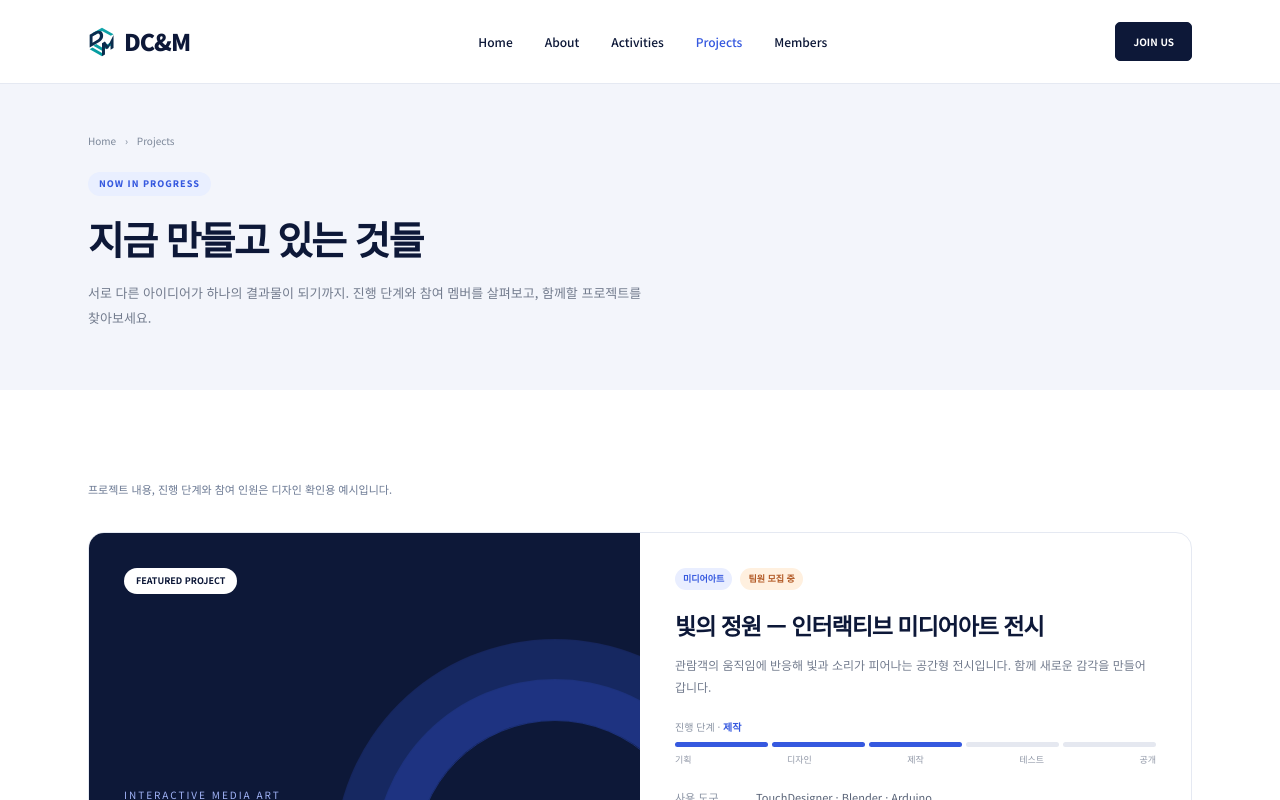
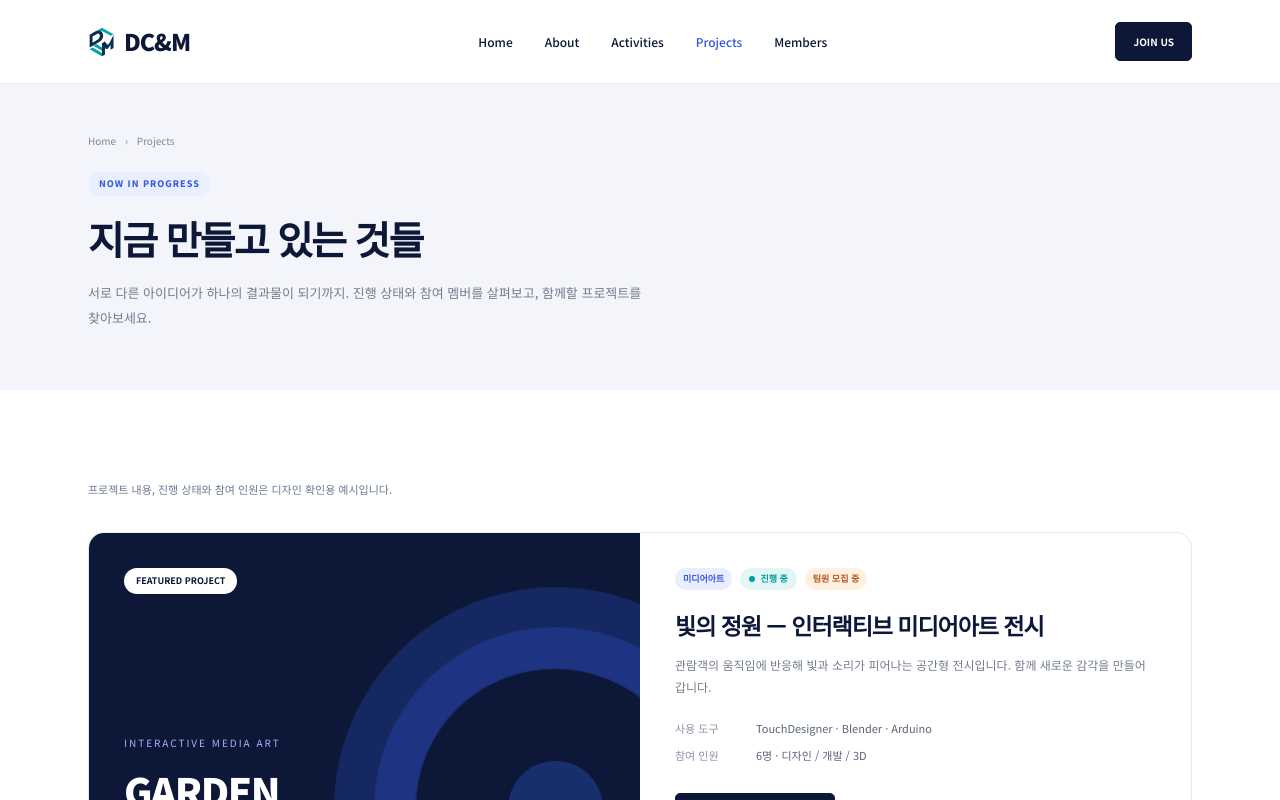
Before and after one commit to DCNM-Hackathon/DCNM, a Next.js app: page /projects in a window 1280 px wide. Shown: the top 800 px of the page. Built offline with nearby package versions, Linux system fonts and the light colour scheme.

Commit message:
feat: 진행바

```diff
--- a/app/globals.css
+++ b/app/globals.css
@@ -992,6 +992,30 @@ footer {
   font-size: 12px;
   line-height: 1.9;
 }
+/* 진행 상태 배지: 진행 중 / 진행 완료 */
+.status-badge {
+  display: inline-flex;
+  align-items: center;
+  gap: 5px;
+  padding: 3px 9px;
+  border-radius: 20px;
+  font-size: 9px;
+  font-weight: 650;
+}
+.status-badge i {
+  width: 6px;
+  height: 6px;
+  border-radius: 50%;
+  background: currentColor;
+}
+.status-badge.ongoing {
+  background: #e3f6f5;
+  color: var(--teal);
+}
+.status-badge.done {
+  background: #eef0f4;
+  color: #6b7486;
+}
 .stage-label {
   display: flex;
   justify-content: space-between;
--- a/app/projects/page.tsx
+++ b/app/projects/page.tsx
@@ -1,8 +1,13 @@
 import Link from "next/link";
 import { PageHero, JoinBanner } from "@/components/ui";
-import Projects, { Progress } from "@/components/projects";
+import Projects, { StatusBadge } from "@/components/projects";
 import { ArrowUpRight } from "lucide-react";
+import type { ProjectStatus } from "@/lib/data";
 export const metadata = { title: "프로젝트" };
+
+// "진행 중" | "진행 완료"
+const featuredStatus: ProjectStatus = "진행 중";
+
 export default function ProjectsPage() {
   return (
     <>
@@ -10,12 +15,12 @@ export default function ProjectsPage() {
         breadcrumb="Projects"
         tag="NOW IN PROGRESS"
         title="지금 만들고 있는 것들"
-        description="서로 다른 아이디어가 하나의 결과물이 되기까지. 진행 단계와 참여 멤버를 살펴보고, 함께할 프로젝트를 찾아보세요."
+        description="서로 다른 아이디어가 하나의 결과물이 되기까지. 진행 상태와 참여 멤버를 살펴보고, 함께할 프로젝트를 찾아보세요."
       />
       <section className="section">
         <div className="container">
           <p className="sample-note">
-            프로젝트 내용, 진행 단계와 참여 인원은 디자인 확인용 예시입니다.
+            프로젝트 내용, 진행 상태와 참여 인원은 디자인 확인용 예시입니다.
           </p>
           <article className="featured-project">
             <div className="featured-art">
@@ -33,6 +38,7 @@ export default function ProjectsPage() {
             <div className="featured-content">
               <div className="flex gap-2">
                 <span className="pill">미디어아트</span>
+                <StatusBadge status={featuredStatus} />
                 <span className="pill orange">팀원 모집 중</span>
               </div>
               <h2>빛의 정원 — 인터랙티브 미디어아트 전시</h2>
@@ -40,17 +46,6 @@ export default function ProjectsPage() {
                 관람객의 움직임에 반응해 빛과 소리가 피어나는 공간형 전시입니다.
                 함께 새로운 감각을 만들어 갑니다.
               </p>
-              <div className="stage-label">
-                <span>
-                  진행 단계 · <strong>제작</strong>
-                </span>
-              </div>
-              <Progress stage={3} />
-              <div className="stage-names">
-                {["기획", "디자인", "제작", "테스트", "공개"].map((s) => (
-                  <span key={s}>{s}</span>
-                ))}
-              </div>
               <dl>
                 <div>
                   <dt>사용 도구</dt>
--- a/components/projects.tsx
+++ b/components/projects.tsx
@@ -2,14 +2,15 @@
 import { useRef, useState } from "react";
 import { ArrowRight, Users, X } from "lucide-react";
 import Link from "next/link";
-import { projects, stages } from "@/lib/data";
-export function Progress({ stage }: { stage: number }) {
+import { projects, type ProjectStatus } from "@/lib/data";
+export function StatusBadge({ status }: { status: ProjectStatus }) {
   return (
-    <div className="progress" aria-label={`진행 단계: ${stages[stage - 1]}`}>
-      {stages.map((s, i) => (
-        <span key={s} className={i < stage ? "filled" : ""} />
-      ))}
-    </div>
+    <span
+      className={`status-badge ${status === "진행 완료" ? "done" : "ongoing"}`}
+    >
+      <i />
+      {status}
+    </span>
   );
 }
 export default function Projects() {
@@ -69,17 +70,13 @@ export default function Projects() {
               <div className="project-content">
                 <div className="flex gap-2">
                   <span className="pill">{p.category}</span>
+                  <StatusBadge status={p.status} />
                   {p.recruit && (
                     <span className="pill orange">팀원 모집 중</span>
                   )}
                 </div>
                 <h3>{p.title}</h3>
                 <p>{p.description}</p>
-                <div className="stage-label">
-                  <span>진행 단계</span>
-                  <strong>{stages[p.stage - 1]}</strong>
-                </div>
-                <Progress stage={p.stage} />
                 <div className="project-meta">
                   <span>{p.tools}</span>
                   <span>
@@ -124,8 +121,8 @@ export default function Projects() {
                 <dd>{selected.team}명</dd>
               </div>
               <div>
-                <dt>진행 단계</dt>
-                <dd>{stages[selected.stage - 1]}</dd>
+                <dt>진행 상태</dt>
+                <dd>{selected.status}</dd>
               </div>
             </dl>
             <p className="sample-note">
--- a/lib/data.ts
+++ b/lib/data.ts
@@ -116,7 +116,7 @@ export const projects = [
     category: "게임",
     description: "캠퍼스를 배경으로 한 2D 횡스크롤 러닝 게임을 만들고 있어요.",
     tools: "Unity · Aseprite",
-    stage: 2,
+    status: "진행 중" as ProjectStatus,
     team: 4,
     recruit: true,
     color: "blue",
@@ -129,7 +129,7 @@ export const projects = [
     category: "영상",
     description: "하루 동안의 캠퍼스 풍경을 담은 짧은 다큐멘터리 시리즈입니다.",
     tools: "Premiere · DaVinci",
-    stage: 3,
+    status: "진행 중" as ProjectStatus,
     team: 3,
     recruit: false,
     color: "navy",
@@ -143,7 +143,7 @@ export const projects = [
     description:
       "동아리 작업물을 모아 보는 공식 웹사이트를 새로 만들고 있어요.",
     tools: "React · Figma",
-    stage: 4,
+    status: "진행 중" as ProjectStatus,
     team: 5,
     recruit: false,
     color: "light",
@@ -156,7 +156,7 @@ export const projects = [
     category: "웹 · 앱",
     description: "하루의 감정을 색과 소리로 기록하는 감성 다이어리 앱입니다.",
     tools: "Flutter · Figma",
-    stage: 1,
+    status: "진행 중" as ProjectStatus,
     team: 3,
     recruit: true,
     color: "navy",
@@ -169,7 +169,7 @@ export const projects = [
     category: "미디어아트",
     description: "멤버 작품을 VR 공간에 전시하는 가상 갤러리를 설계 중이에요.",
     tools: "Unity · Blender",
-    stage: 2,
+    status: "진행 중" as ProjectStatus,
     team: 4,
     recruit: false,
     color: "light",
@@ -183,10 +183,10 @@ export const projects = [
     description:
       "동아리 로고와 브랜드를 움직임으로 표현하는 모션 시스템입니다.",
     tools: "After Effects",
-    stage: 4,
+    status: "진행 중" as ProjectStatus,
     team: 2,
     recruit: false,
     color: "blue",
   },
 ];
-export const stages = ["기획", "디자인", "제작", "테스트", "공개"];
+export type ProjectStatus = "진행 중" | "진행 완료";
```
